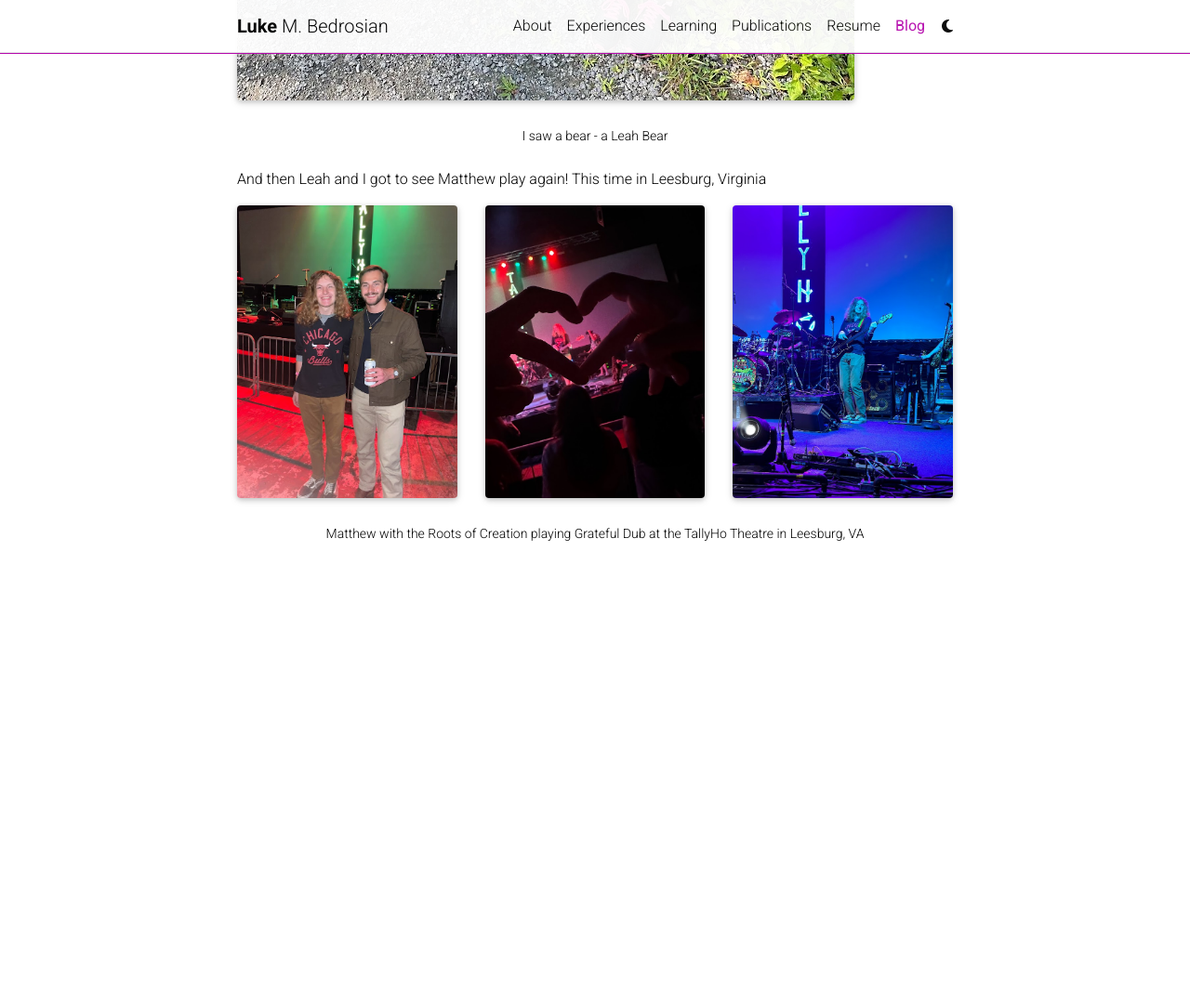
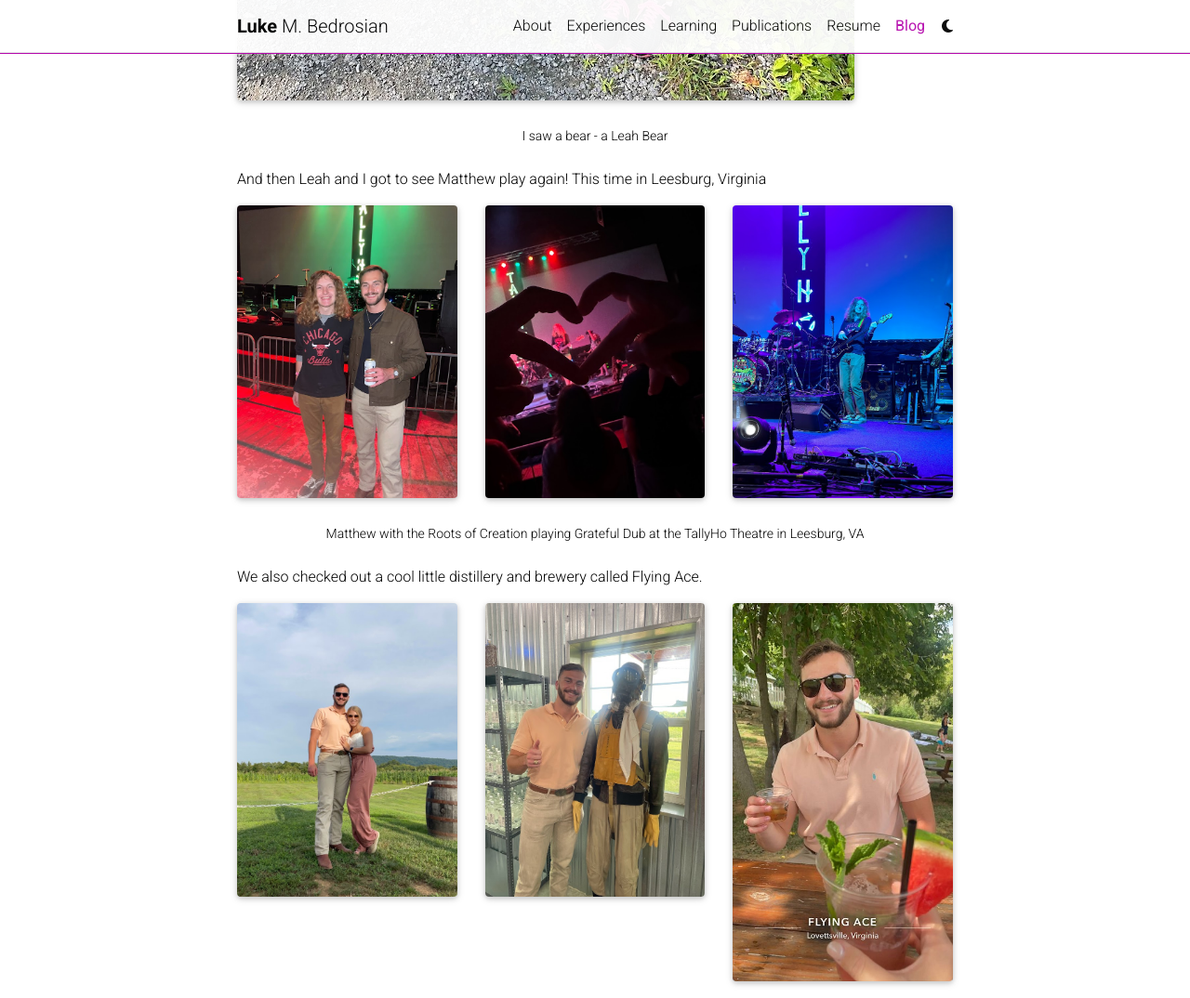
Before and after one commit to lukebedrosian/lukebedrosian.github.io, a Jekyll site: the page built from _posts/2023-08-14-summer.md, in a window 1280 px wide and 1400 px high, scrolled down 7685 px. Shown: the top 1074 px of the window at 93% size. Built offline with Jekyll 4.4.1, drawn with Linux system fonts in a browser that asks for light colours; full-size pictures stand in for the smaller copies a plugin makes; comment, search, counter and statistics services are not loaded; a style sheet for code colours, icons or effects is not loaded; before the commit the page ends 8364 px from its top, so only the background shows below that; some of the changed text lies outside the part shown.

Commit message:
flying ace and deadlift

```diff
--- a/_posts/2023-08-14-summer.md
+++ b/_posts/2023-08-14-summer.md
@@ -269,3 +269,27 @@
 <div class="caption">
     Matthew with the Roots of Creation playing Grateful Dub at the TallyHo Theatre in Leesburg, VA
 </div>
+
+We also checked out a cool little distillery and brewery called Flying Ace.
+
+<div class="row">
+    <div class="col-sm mt-3 mt-md-0">
+        {% include figure.html path="assets/img/flying_ace.jpg" title="Flying Ace" class="img-fluid rounded z-depth-1" %}
+    </div>
+    <div class="col-sm mt-3 mt-md-0">
+        {% include figure.html path="assets/img/flying_ace2.jpg" title="Flying Ace" class="img-fluid rounded z-depth-1" %}
+    </div>
+    <div class="col-sm mt-3 mt-md-0">
+        {% include figure.html path="assets/img/flying_ace3.jpg" title="Flying Ace" class="img-fluid rounded z-depth-1" %}
+    </div>
+</div>
+
+And I also finally deadlifted 5 plates (495 lbs), increasing my one-rep max by fifty pounds since the new year.
+
+<div class="col-sm mt-3 mt-md-0">
+        {% include video.html path="assets/video/deadlift.mp4" class="img-fluid rounded z-depth-1" controls=true autoplay=false %}
+    </div>
+
+<div class="caption">
+    495 lb deadlift
+</div>
```
Also changed, not shown: assets/img/flying_ace.jpg (added), assets/img/flying_ace2.jpg (added), assets/img/flying_ace3.jpg (added), 1 other file.
